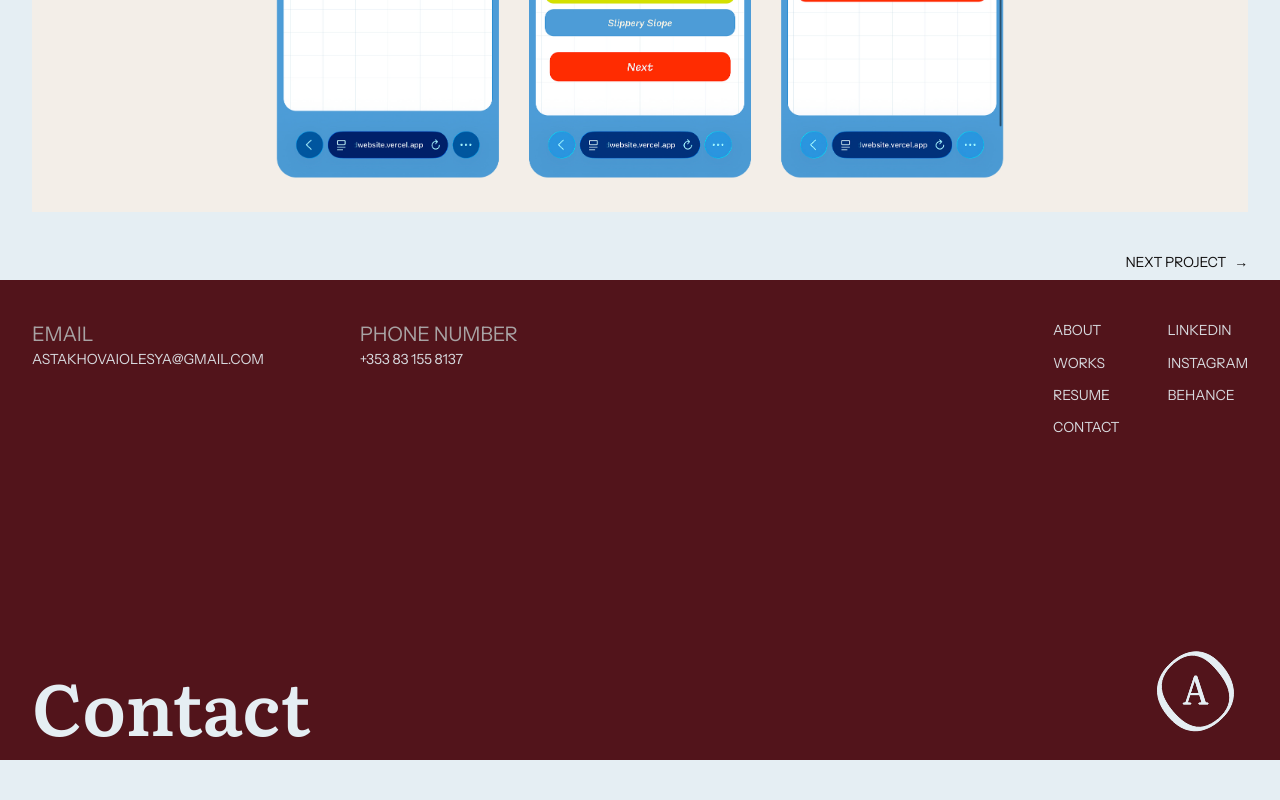
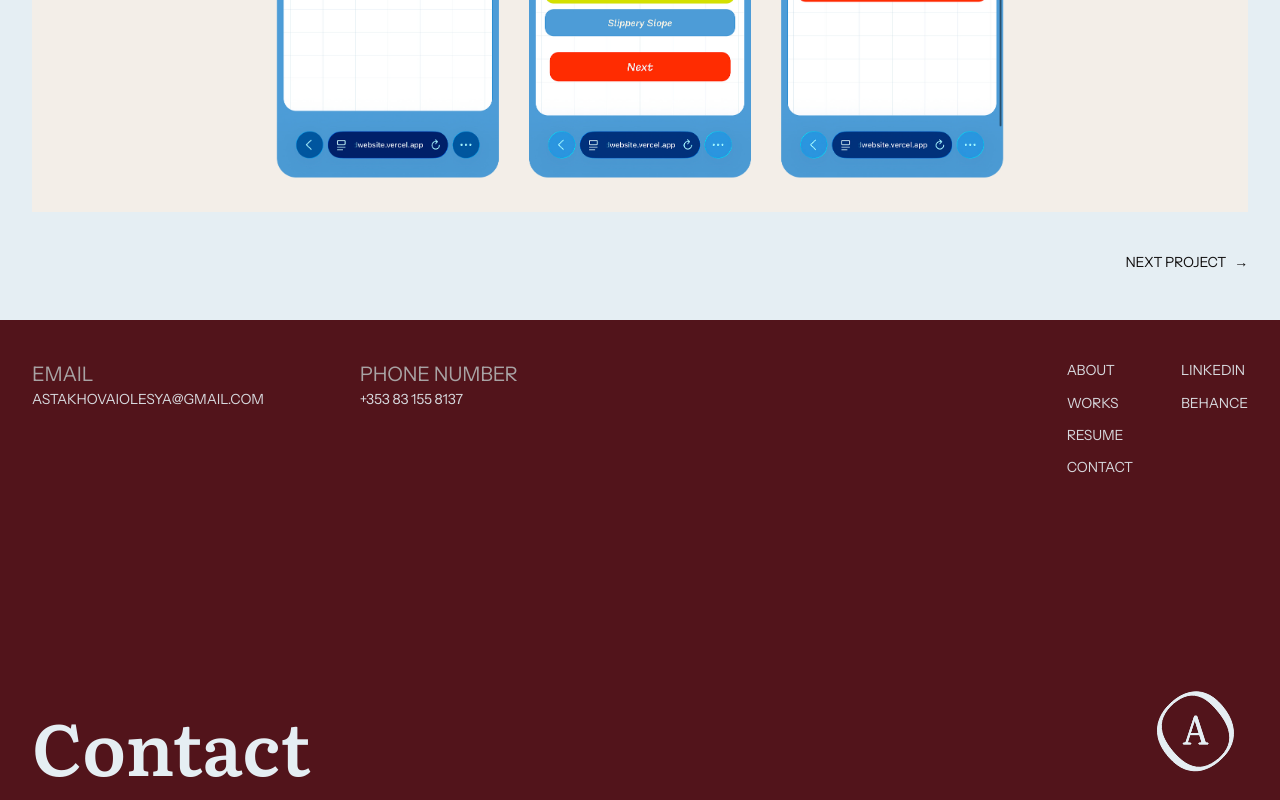
Before and after one commit to astakhovaiolesya-debug/my-protfolio-website, a React (Vite) app: page /works/junk-feed-campaign in a window 1280 px wide. Shown: the part 2684-3484 px from the top of the page. Before the commit the page ends 3444 px from the top, so only its background shows below. Built offline with nearby package versions, Linux system fonts and the light colour scheme.

Commit message:
instgram remove

```diff
--- a/src/components/Footer.tsx
+++ b/src/components/Footer.tsx
@@ -53,13 +53,6 @@ export function Footer() {
                 LinkedIn
               </a>
               <a
-                href="#"
-                className="block editorial-kicker text-paper/90 hover:text-paper"
-                onClick={(e) => e.preventDefault()}
-              >
-                Instagram
-              </a>
-              <a
                 href="https://www.behance.net/astakhovaolesia"
                 target="_blank"
                 rel="noreferrer"
--- a/src/pages/projects/ProjectPageJunkFeed.tsx
+++ b/src/pages/projects/ProjectPageJunkFeed.tsx
@@ -101,7 +101,7 @@ export function ProjectPageJunkFeed() {
         </section>
 
         <section>
-          <Container className="flex justify-end py-2">
+          <Container className="flex justify-end pb-10 pt-2 sm:pb-12">
             <NextProjectLink to={nextHref} />
           </Container>
         </section>
```
